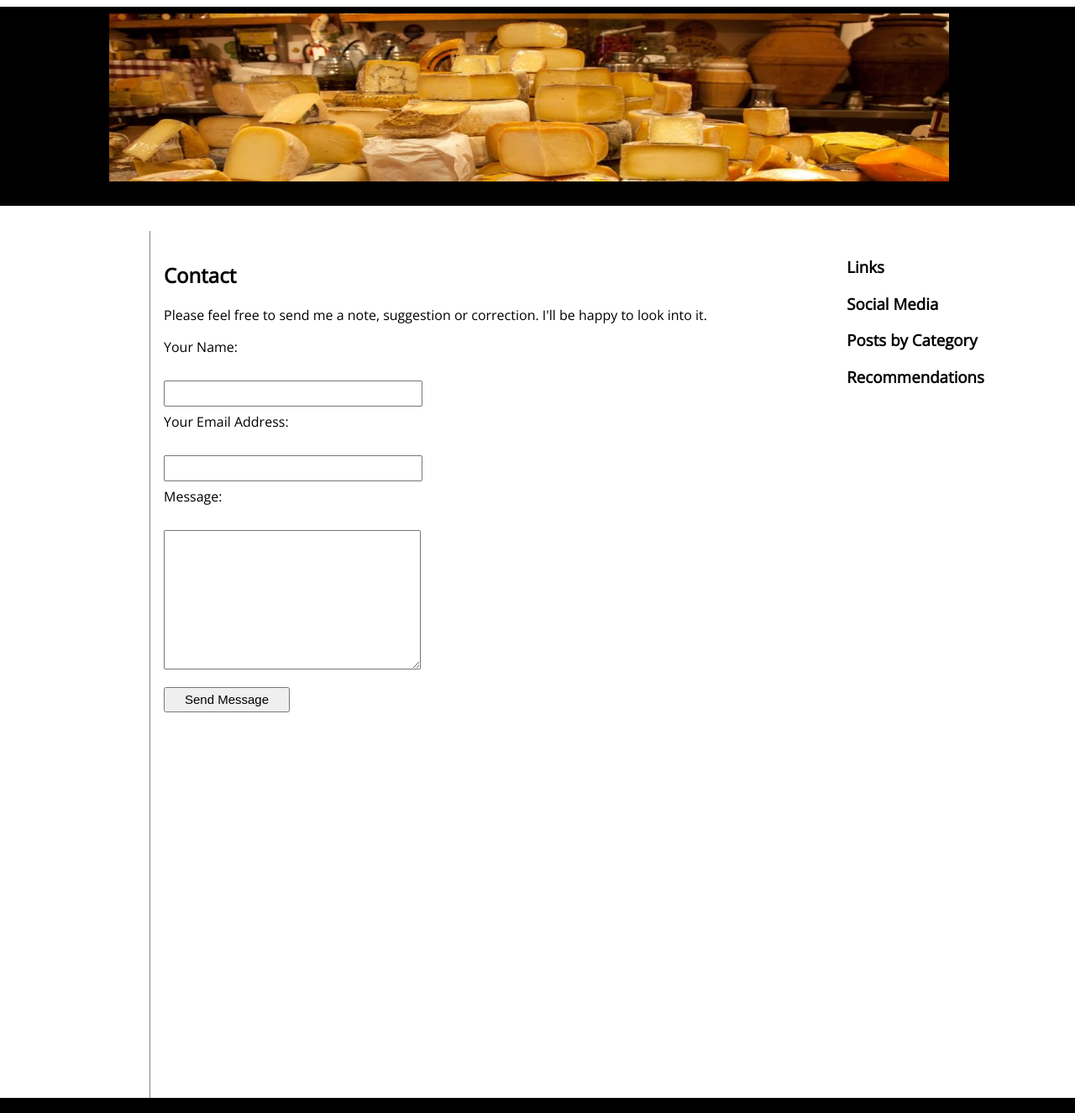
After one commit to hseritt/django-blog, a Django app: template blog/messaging/templates/messaging_contact.html in a window 1280 px wide. The commit adds this page. Shown: the whole page at 84% size. Run offline with Django 3.2, Linux system fonts and the light colour scheme; the template is opened without the code that fills it: values that come from a table or form of the project are taken from there, others are empty; parts of the project's set-up code (start-up, migrations or seed data) failed here and were passed over.

Commit message:
Fixed Issue #6 - Create Contact Page and Messaging Functionality

```diff
--- a/blog/blog/settings.py
+++ b/blog/blog/settings.py
@@ -42,6 +42,7 @@ INSTALLED_APPS = [
     'markdownx',
     'common',
     'posts',
+    'messaging',
 ]
 
 MIDDLEWARE = [
--- a/blog/blog/urls.py
+++ b/blog/blog/urls.py
@@ -16,6 +16,7 @@ Including another URLconf
 from django.conf.urls import url, include
 from django.contrib import admin
 from common.views import about, index
+from messaging.views import contact
 
 
 urlpatterns = [
@@ -31,5 +32,10 @@ urlpatterns = [
         regex=r'^about/$',
         view=about,
         name='common_about',
+    ),
+    url(
+        regex=r'^contact/$',
+        view=contact,
+        name='messaging_contact'
     )
 ]
--- /dev/null
+++ b/blog/messaging/forms.py
@@ -0,0 +1,10 @@
+from django.forms import ModelForm
+from .models import Contact
+
+
+class ContactForm(ModelForm):
+    class Meta:
+        model = Contact
+        fields = [
+            'sender_name', 'sender_email', 'message',
+        ]
--- /dev/null
+++ b/blog/messaging/models.py
@@ -0,0 +1,14 @@
+# -*- coding: utf-8 -*-
+from __future__ import unicode_literals
+
+from django.db import models
+
+class Contact(models.Model):
+
+    sender_name = models.CharField('Your Name', max_length=50)
+    sender_email = models.EmailField('Your Email Address')
+    message = models.TextField('Message')
+    created = models.DateTimeField(auto_now_add=True)
+
+    def __unicode__(self):
+        return 'From {} at {}'.format(self.sender_name, self.created)
--- /dev/null
+++ b/blog/messaging/templates/messaging_contact.html
@@ -0,0 +1,45 @@
+{% include 'common_headers.html' %}
+<body>
+	<div class="container">
+
+		{% include 'common_head.html' %}
+
+		{% include 'common_nav.html' %}
+
+		<article class="article_content">
+			<h2>Contact</h2>
+
+			<p>
+				Please feel free to send me a note, suggestion or correction. I'll be happy to look into it.
+			</p>
+
+			<form action="" method="POST">
+				{% csrf_token %}
+				{% for field in contact_form %}
+				    <div class="contact_form">
+				    	<span class="field_errors">
+				        	{{ field.errors }}
+				        </span>
+				        <span class="field_label">
+				        	{{ field.label_tag }}
+				        </span>
+				        <br>
+				        <span class="field_element">
+				        	{{ field }}
+				        </span>
+				        {% if field.help_text %}
+				        <p class="help">{{ field.help_text|safe }}</p>
+				        {% endif %}
+				    </div>
+				{% endfor %}
+				<p>
+		        	<input type="submit" value="Send Message" />
+		        </p>
+			</form>
+
+		</article>
+
+		{% include 'common_footer.html' %}
+	</div>
+</body>
+</html>
--- /dev/null
+++ b/blog/messaging/tests.py
@@ -0,0 +1,6 @@
+# -*- coding: utf-8 -*-
+from __future__ import unicode_literals
+
+from django.test import TestCase
+
+# Create your tests here.
--- a/blog/static/css/base.css
+++ b/blog/static/css/base.css
@@ -116,3 +116,41 @@ img.about_pic {
     padding: 5px;
     width: 250px;
 }
+
+th {
+	text-align: left;
+	vertical-align: top;
+}
+
+input[type="text"], input[type="email"] {
+    width: 300px;
+    height: 25px;
+    font-size: 14px;
+}
+
+input[type="submit"] {
+	/* -webkit-appearance: none; */
+	-webkit-appearance: button;
+	width: 10em;  height: 2em;
+	font-size: 15px;
+	display: inline-block;
+}
+
+textarea {
+	width: 300px;
+	font-size: 14px;
+}
+
+table {
+	border-spacing: 10px;
+}
+
+span.field_label {
+	display: block;
+	margin-top: 7px;
+}
+
+span.field_element {
+	display: block;
+	margin-top: 7px;
+}
```
Also changed, not shown: blog/messaging/admin.py (added, +8 -0 lines), blog/messaging/apps.py (added, +8 -0 lines), blog/messaging/views.py (added, +45 -0 lines), blog/messaging/__init__.py (added), blog/messaging/migrations/0001_initial.py (added), blog/messaging/migrations/__init__.py (added).
